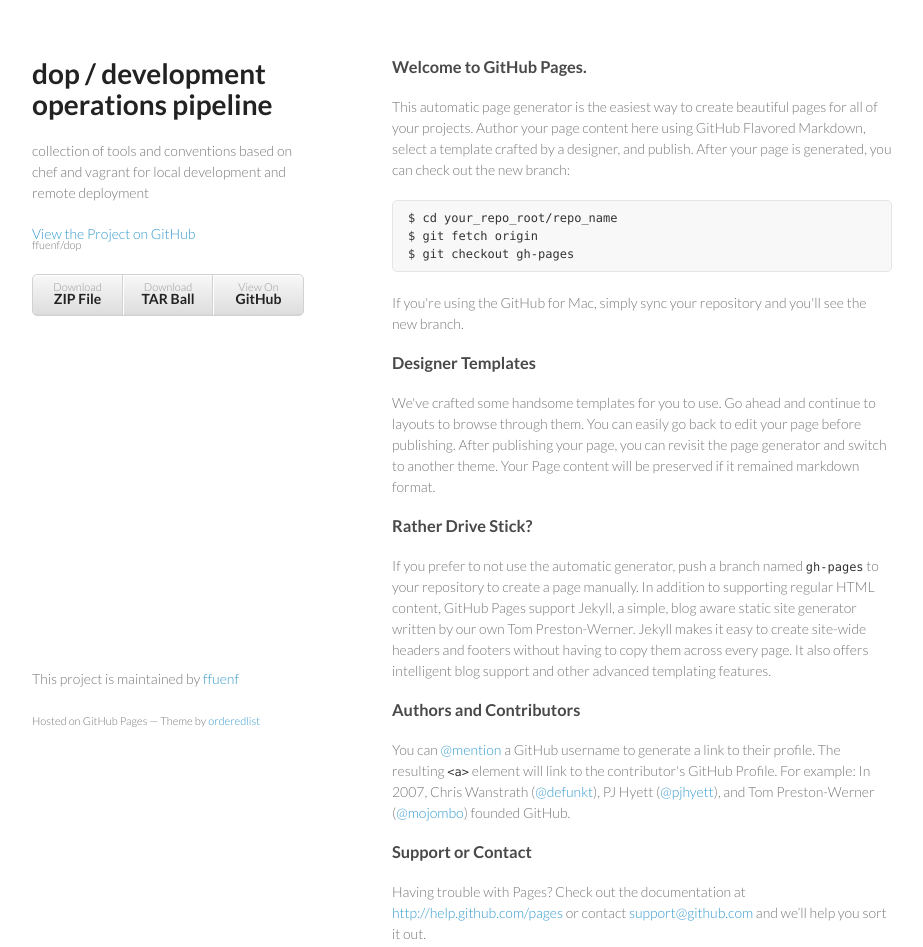
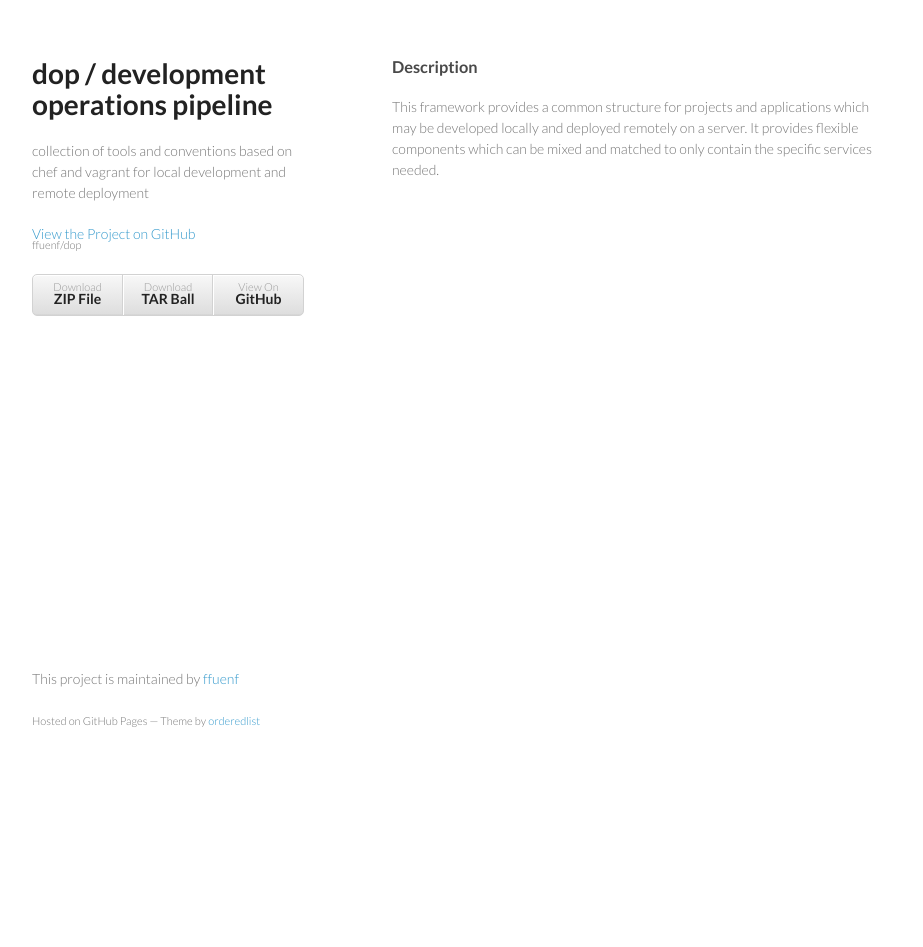
Before and after one commit to ffuenf/dop, a plain HTML site: page index.html in a window 1280 px wide. Shown: the whole page, without its empty margins (178-1101 px from the left). After the commit the page ends 800 px from the top, so only its background shows below. Drawn offline with Linux system fonts and the light colour scheme.

```diff
--- a/index.html
+++ b/index.html
@@ -28,32 +28,9 @@
         </ul>
       </header>
       <section>
-        <h3>Welcome to GitHub Pages.</h3>
+        <h3>Description</h3>
 
-<p>This automatic page generator is the easiest way to create beautiful pages for all of your projects. Author your page content here using GitHub Flavored Markdown, select a template crafted by a designer, and publish. After your page is generated, you can check out the new branch:</p>
-
-<pre><code>$ cd your_repo_root/repo_name
-$ git fetch origin
-$ git checkout gh-pages
-</code></pre>
-
-<p>If you're using the GitHub for Mac, simply sync your repository and you'll see the new branch.</p>
-
-<h3>Designer Templates</h3>
-
-<p>We've crafted some handsome templates for you to use. Go ahead and continue to layouts to browse through them. You can easily go back to edit your page before publishing. After publishing your page, you can revisit the page generator and switch to another theme. Your Page content will be preserved if it remained markdown format.</p>
-
-<h3>Rather Drive Stick?</h3>
-
-<p>If you prefer to not use the automatic generator, push a branch named <code>gh-pages</code> to your repository to create a page manually. In addition to supporting regular HTML content, GitHub Pages support Jekyll, a simple, blog aware static site generator written by our own Tom Preston-Werner. Jekyll makes it easy to create site-wide headers and footers without having to copy them across every page. It also offers intelligent blog support and other advanced templating features.</p>
-
-<h3>Authors and Contributors</h3>
-
-<p>You can <a href="https://github.com/blog/821" class="user-mention">@mention</a> a GitHub username to generate a link to their profile. The resulting <code>&lt;a&gt;</code> element will link to the contributor's GitHub Profile. For example: In 2007, Chris Wanstrath (<a href="https://github.com/defunkt" class="user-mention">@defunkt</a>), PJ Hyett (<a href="https://github.com/pjhyett" class="user-mention">@pjhyett</a>), and Tom Preston-Werner (<a href="https://github.com/mojombo" class="user-mention">@mojombo</a>) founded GitHub.</p>
-
-<h3>Support or Contact</h3>
-
-<p>Having trouble with Pages? Check out the documentation at <a href="http://help.github.com/pages">http://help.github.com/pages</a> or contact <a href="mailto:support@github.com">support@github.com</a> and we’ll help you sort it out.</p>
+<p>This framework provides a common structure for projects and applications which may be developed locally and deployed remotely on a server. It provides flexible components which can be mixed and matched to only contain the specific services needed.</p>
       </section>
       <footer>
         <p>This project is maintained by <a href="https://github.com/ffuenf">ffuenf</a></p>
```
Also changed, not shown: params.json (+1 -1 lines).
